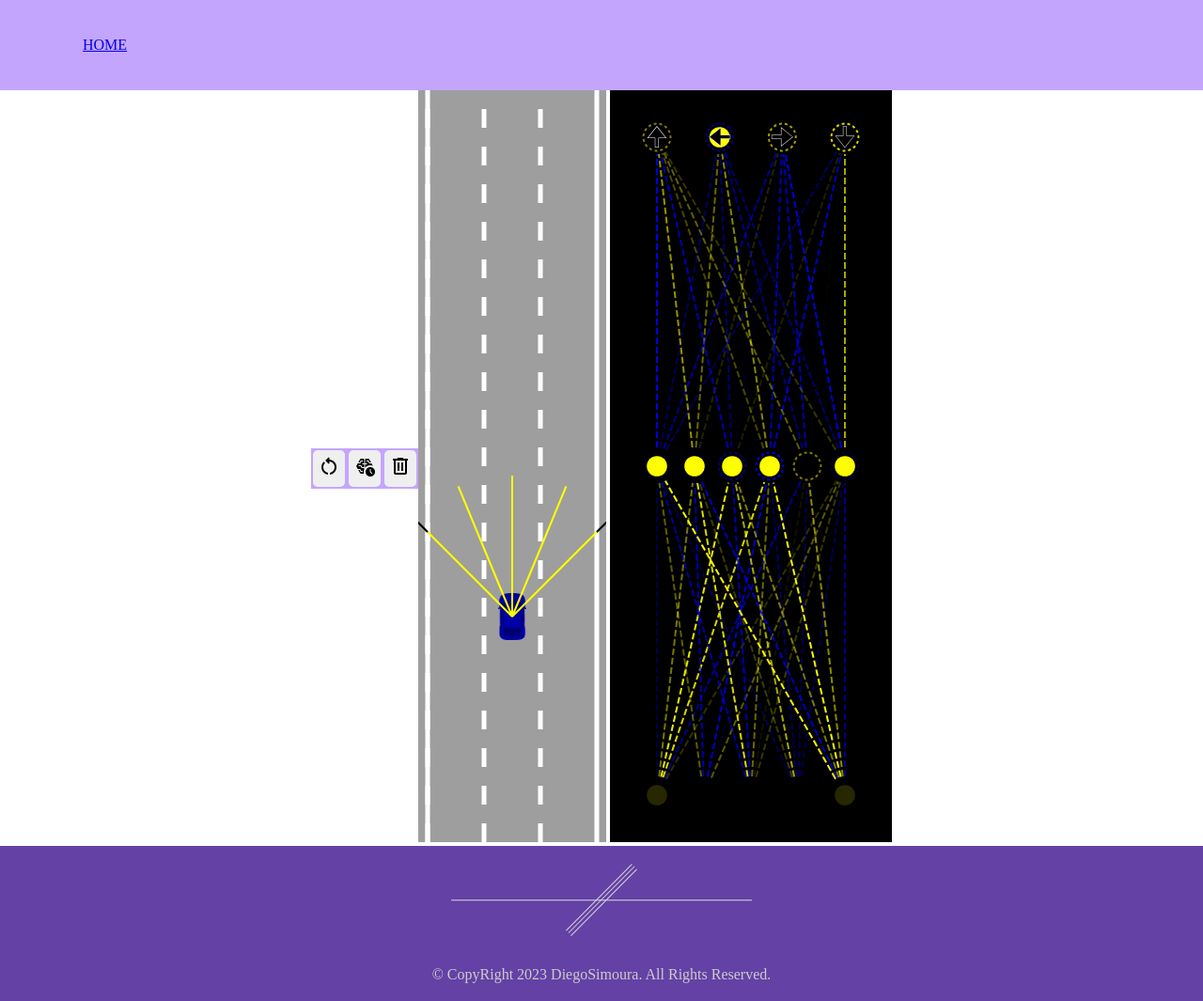
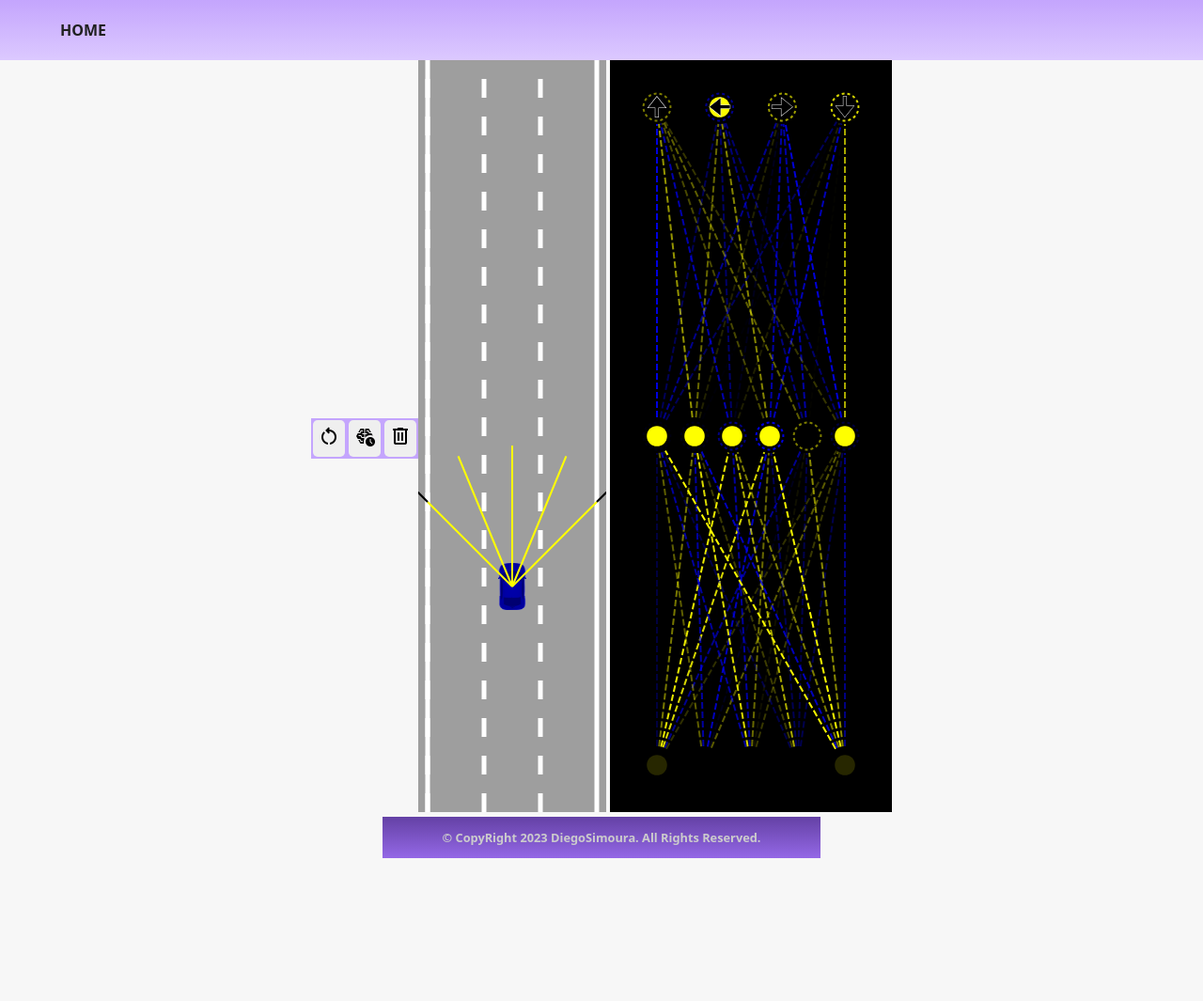
Before and after one commit to DiegoSimoura/portifolio, a plain HTML site: page selfDrive.html in a window 1280 px wide. Shown: the whole page at 94% size. After the commit the page ends 913 px from the top, so only its background shows below. Drawn offline with nearby package versions, Linux system fonts and the light colour scheme; files whose address does not match are found by name.

Commit message:
change header at first project and footer

```diff
--- a/AIstylesheet.css
+++ b/AIstylesheet.css
@@ -1,22 +1,40 @@
-*{
+body{
     margin: 0;
     padding: 0;
     box-sizing: border-box;
-}
-
-body{
-    display: block;
+    font-family: system-ui, -apple-system, BlinkMacSystemFont, 'Segoe UI', Roboto, Oxygen, Ubuntu, Cantarell, 'Open Sans', 'Helvetica Neue', sans-serif;
+    font-weight: bold;
+    background-color: #f7f7f7;
+    height: 100%;
 }
 
 header{
     display: grid;
     grid-template-columns: repeat(4,1fr);
-    height: 6em;
-    padding: 0 5.5em;
-    background-color: #C4A5FD;
+    height: 4em;
+    padding: 0 5%;
+    background-image: linear-gradient(to bottom,#c4a5fd, #dcc9ff );
     max-width: 100%;
     place-content: center;
 }
+
+.home{
+    display: grid;
+    place-self: center;
+    justify-self: start;
+    grid-column-start: 1;
+    width: max-content;
+  }
+
+  .home a{
+    text-decoration: none;
+    color: #202020;
+    width: fit-content;
+  }
+
+  .home a:hover{
+    font-weight: bolder;
+  }
 
 main{
     display: flex;
@@ -57,25 +75,20 @@ button:hover{
 
 footer{
     display: grid;
-    grid-template-columns: repeat(3,1fr);
-    grid-template-rows: repeat(2,1fr);
+    grid-template-columns: 1fr;
     background-color: #6441A5;
-    padding: 1.2em 5.5em;
-}
+    background-image: linear-gradient( to bottom, #6441a5, #9468E6 );
+    padding: 0 5%;
+    justify-self: center;
+  }
 
-.footDesigner{
-    max-width: 20em;
+  footer p{
+    max-width: 100%;
+    height: auto;
+    width: auto;
     place-self: center;
-    justify-self: center;
-    grid-row: 2 span/ 3;
-    grid-column: 2;
-}
-
-.copyRight{
-    place-self: center;
-    justify-self: center;
-    grid-column: 1/span 3;
-    grid-row-start: 3;
-    margin-top: 2em;
+    grid-column: 1 /span 4;
     color: #cccccc;
-}
+    font-size: 0.8em;
+    z-index: 3;
+  }
--- a/selfDrive.html
+++ b/selfDrive.html
@@ -36,8 +36,7 @@
         </div>
     </main>
     <footer>
-        <img class="footDesigner" src="/home/img/detalheFooter.svg" alt="">
-        <p class="copyRight">© CopyRight 2023 DiegoSimoura. All Rights Reserved.</p>
+        <p>© CopyRight 2023 DiegoSimoura. All Rights Reserved.</p>
     </footer>
 </body>
 
```
Also changed, not shown: index.html (+1 -1 lines), stylesheet.css (+7 -0 lines).
